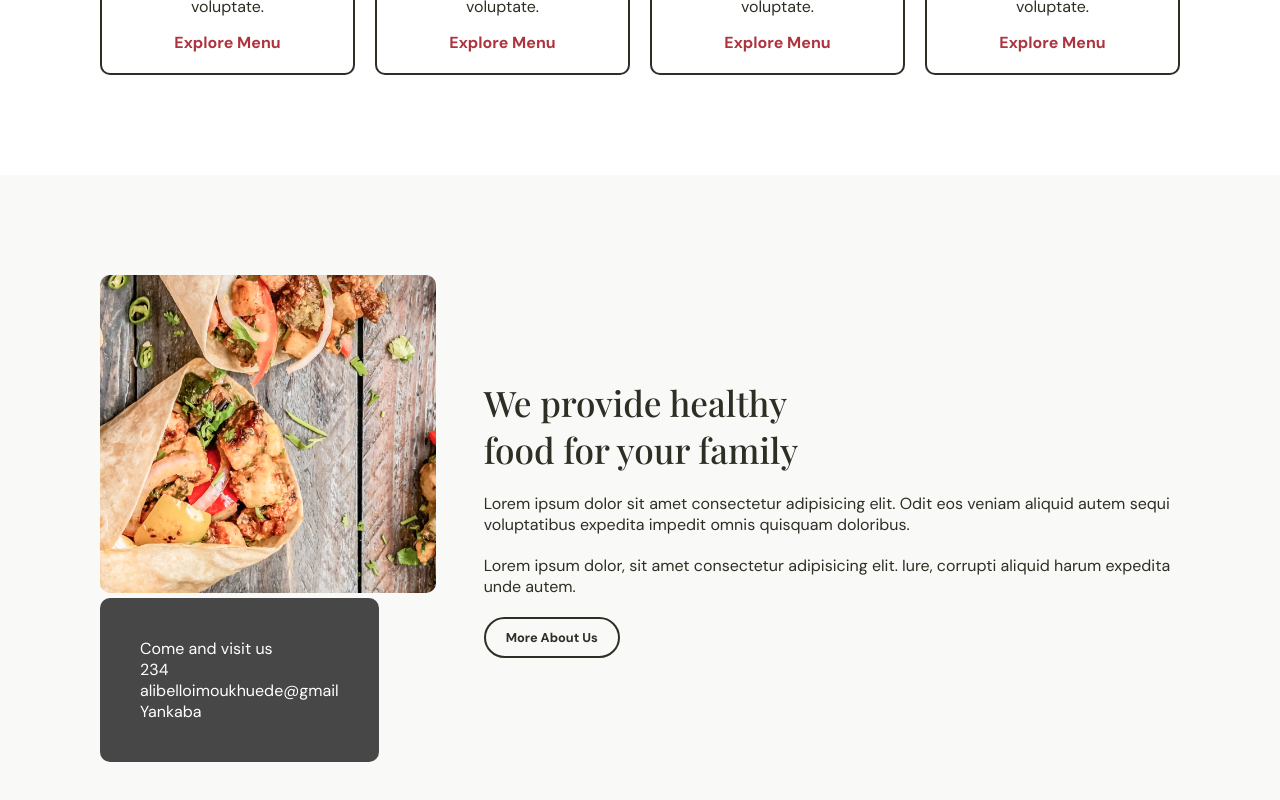
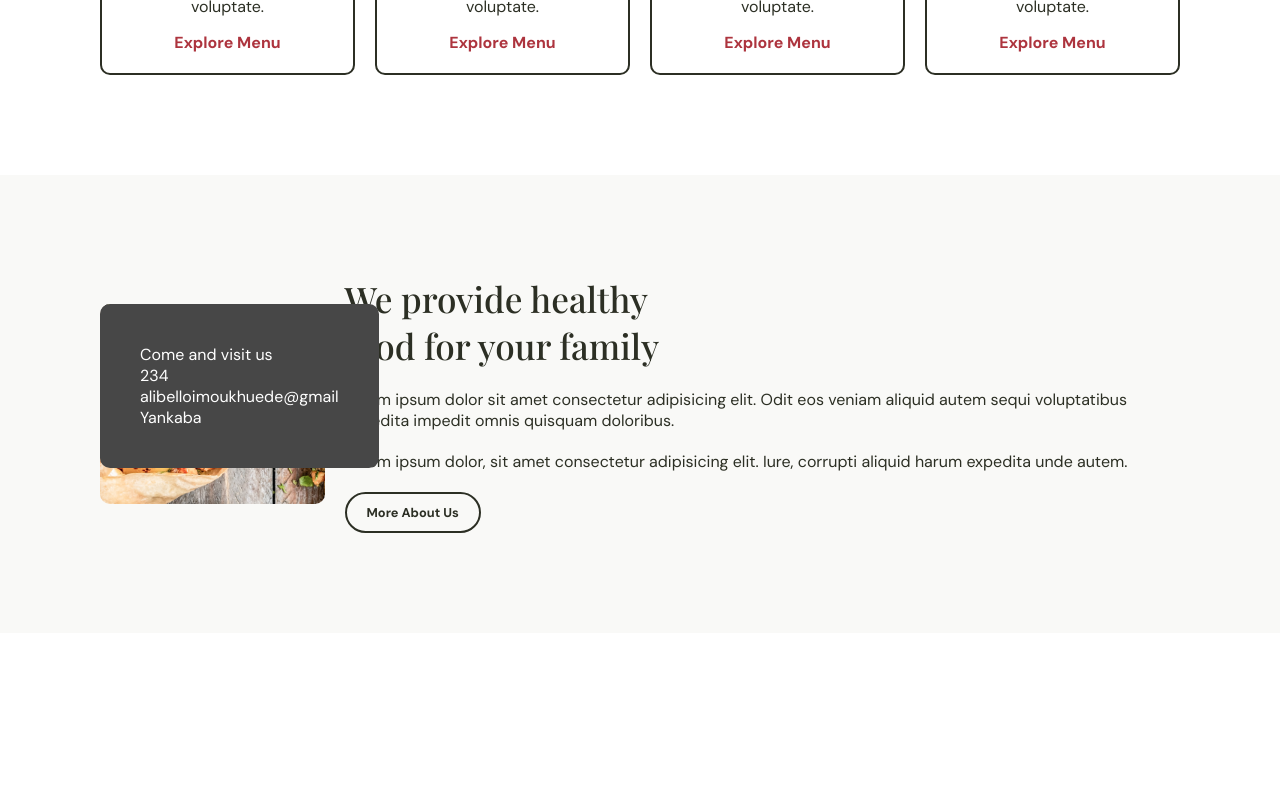
Before and after one commit to devalibello/tasty-food, a React (Create React App) app: page / in a window 1280 px wide. Shown: the part 1346-2146 px from the top of the page. After the commit the page ends 1979 px from the top, so only its background shows below. Built offline with nearby package versions, Linux system fonts and the light colour scheme; a web font is replaced by a local one.

Commit message:
Update about picture

```diff
--- a/src/components/Homepage/About.js
+++ b/src/components/Homepage/About.js
@@ -12,6 +12,7 @@ const About = () => (
                 <li className="about-content-location">Yankaba</li>
             </ul>
         </div>
+        <div className="placeholder"></div>
         <ul className="about-details-section">
             <li className="about-title">We provide healthy <br />food for your family</li>
             <li className="about-description-1">Lorem ipsum dolor sit amet consectetur adipisicing elit. Odit eos veniam aliquid autem sequi voluptatibus expedita impedit omnis quisquam doloribus.</li>
--- a/src/styles/About.css
+++ b/src/styles/About.css
@@ -5,11 +5,6 @@
     align-items: center;
     gap: 10px;
     color: #2C2F24;
-}
-
-.about-picture {
-    border-radius: 10px;
-    width: 90%;
 }
 
 .more-about-us {
@@ -42,4 +37,18 @@
     color: white;
     width: -moz-fit-content;
     width: fit-content;
+    position: absolute;
 }
+
+.about-picture {
+    border-radius: 10px;
+    width: 100%;
+    position: absolute;
+    height: 100%;
+}
+
+.about-picture-section {
+    position: relative;
+    width: 300px; /* Adjust as needed */
+    height: 200px; /* Adjust as needed */
+}
```
